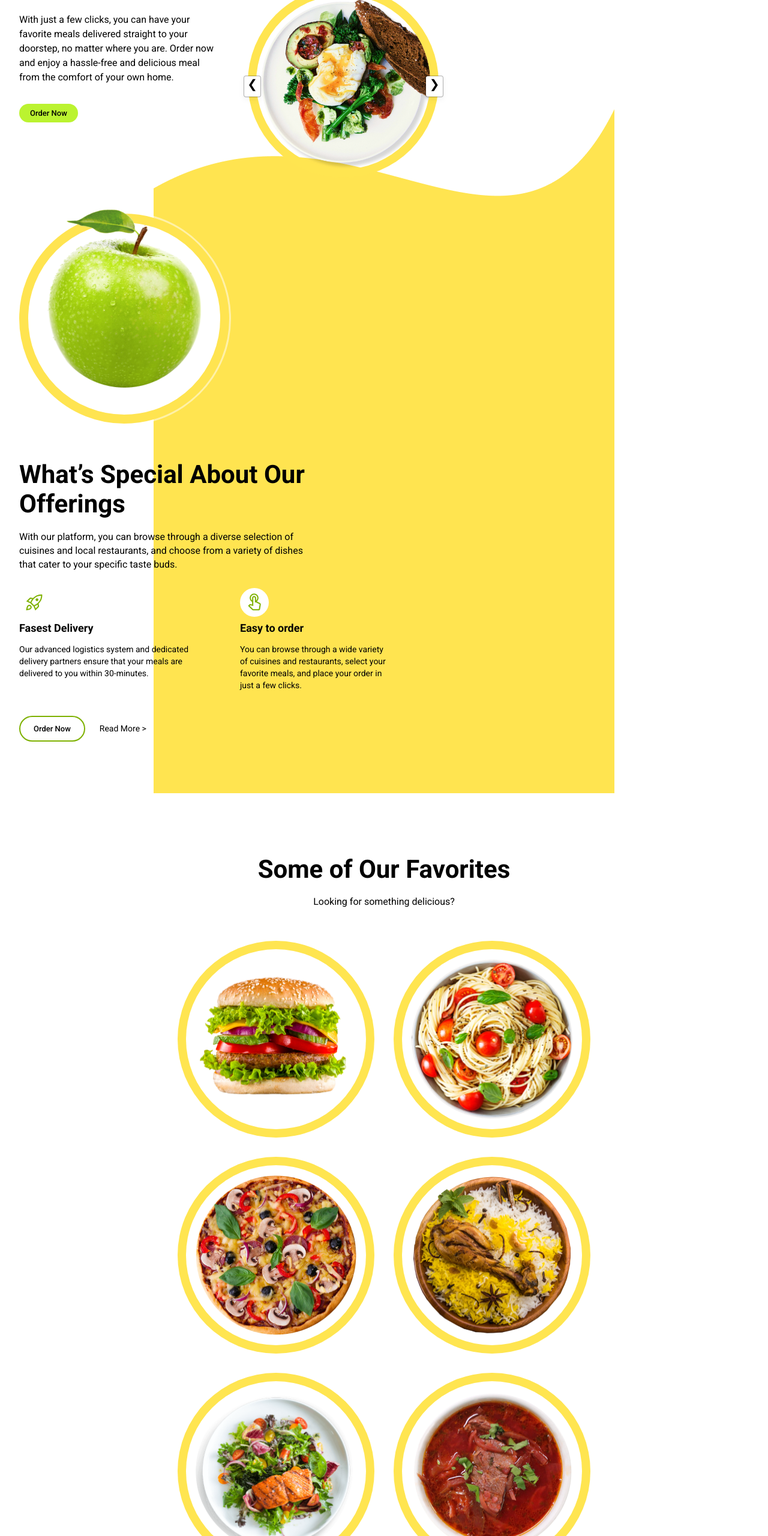
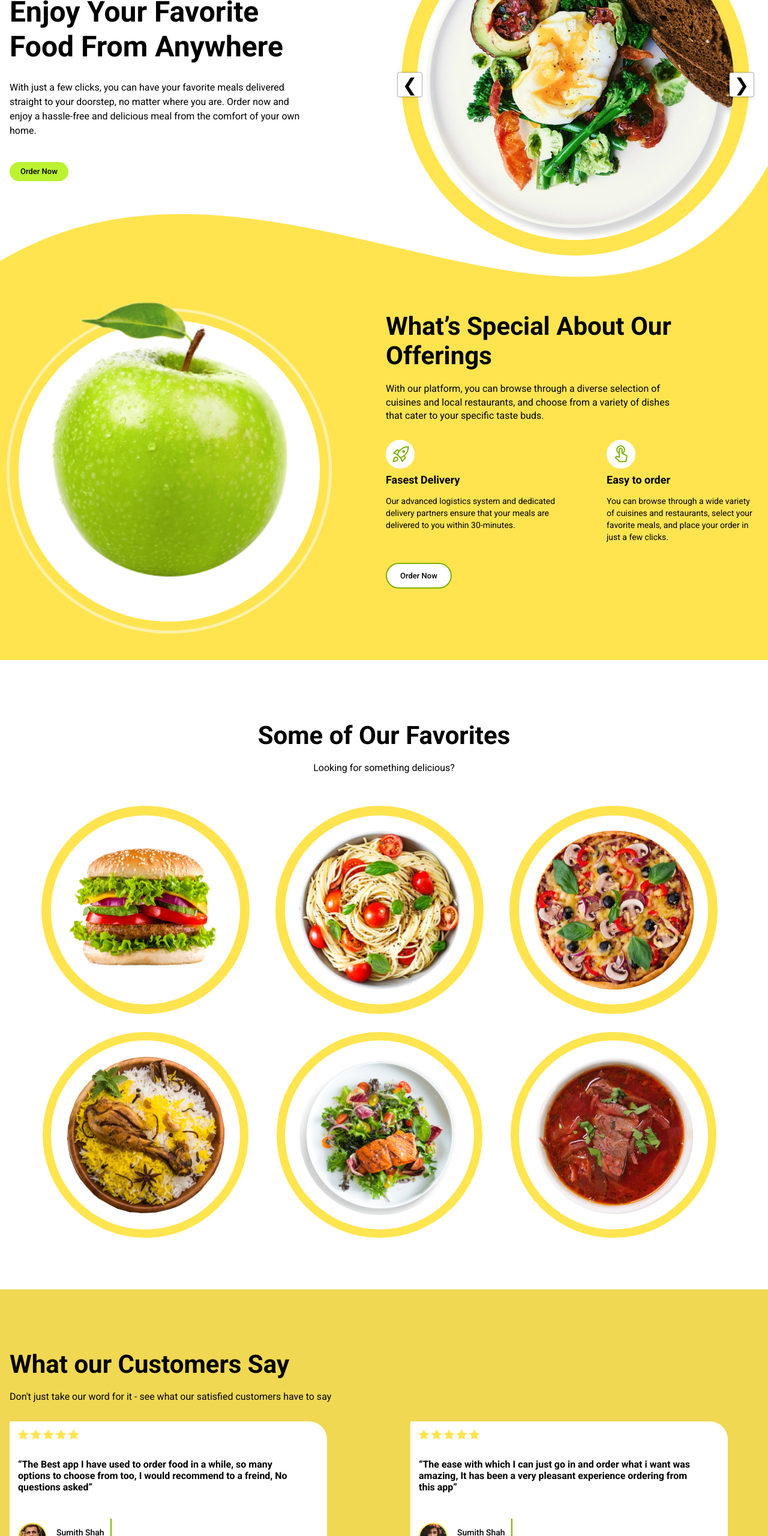
Before and after one commit to YuriiKogut/food-market, a plain HTML site: page index.html in a window 1280 px wide. Shown: the part 240-2800 px from the top of the page at 60% size. Drawn offline with Linux system fonts and the light colour scheme.

Commit message:
final desktop

```diff
--- a/css/styles.css
+++ b/css/styles.css
@@ -960,8 +960,11 @@ top: 50%;
     }
 
     .hero-btn-left {
+        padding: 6px 6px;
+        color: #000;
         display: flex;
         justify-content: center;
+        align-items: center;
         border-radius: 3px;
         position: absolute;
         top:235px;
@@ -976,8 +979,11 @@ top: 50%;
     }
 
     .hero-btn-right {
+        padding: 6px 6px;
+        color: #000;
         display: flex;
         justify-content: center;
+        align-items: center;
         border-radius: 3px;
         position: absolute;
         top: 235px;
@@ -992,7 +998,7 @@ top: 50%;
     }
 
     .hero-btn-left:hover, .hero-btn-right:hover {
-        background-color: #BBF330;
+        color: #BBF330;
     }
 
     .offering {
@@ -1259,7 +1265,9 @@ top: 50%;
 @media screen and (min-width: 1280px) {
 
     .container {
-        max-width: 1280px;
+        max-width: 1248px;
+        padding: 0 16px;
+        margin: 0 auto;
     }
 
     .nav-list {
@@ -1270,4 +1278,225 @@ top: 50%;
         display: block;
     }
 
+    .header {
+        max-width: 1248px;
+        padding: 0 16px;
+        margin: 0 auto;
+    }
+
+    .hero {
+        padding-top: 159px;
+        padding-bottom: 0px;
+        display: flex;
+    }
+
+    .hero-about-title {
+        width: 502px;
+        font-size: 48px;
+        font-weight: 700;
+        line-height: 1.2;
+    }
+
+    .hero-about-paragraph {
+        width: 511px;
+        font-size: 16px;
+        font-weight: 400;
+        width: 500px;
+        margin-top: 28px;
+        line-height: 1.5;
+    }
+
+    .hero-btn-order {
+        margin-top: 40px;
+    }
+
+    .foods {
+        width: 528px;
+        height: 528px;
+        box-shadow: 0 0 0 26px #FFE550;
+        top: -119px;
+        left: 177px;
+    }
+
+    .food-img {
+        width: 528px;
+        height: 528px;
+    }
+
+    .hero-btn-left {
+        width: 40px;
+        height: 40px;
+        left: 145px;
+        top: 130px;
+        font-size: 30px;
+    }
+
+    .hero-btn-right {
+        width: 40px;
+        height: 40px;
+        font-size: 30px;
+        top: 130px;
+        left: 698px;
+    }
+
+    .offering {
+        display: flex;
+        gap: 95px;
+        padding-bottom: 50px;
+    }
+
+    .offering-main-div-img {
+        width: 502px;
+        height: 502px;
+        box-shadow: 0 0 0 5px rgba(255, 255, 255, 0.50);
+    }
+
+    .offering-main-img {
+        width: 396px;
+            height: 502px;
+    }
+
+    .offering-main-icon-tablet {
+        display: none;
+    }
+
+    .offering-main-icon-desktop {
+        display: flex;
+        position: absolute;
+        z-index: -1;
+        left: 50%;
+        top: 29%;
+        transform: translate(-50%, -50%);
+    }
+
+    .offering-main-content {
+        margin: 0;
+    }
+
+    .offering-button {
+        margin-top: 32px;
+    }
+
+    .offering-btn-order {
+        margin: 0;
+    }
+
+    .offering-link {
+        display: none;
+    }
+
+    .favorite {
+        padding-top: 100px;
+        padding-bottom: 100px;
+    }
+
+    .favorite-images {
+        grid-template-columns: repeat(3, 330px);
+    }
+
+    .favorite-div-img {
+        width: 315px;
+        height: 315px;
+        box-shadow: 0 0 0 16px #FFE450;
+    }
+
+    .favorite-div-img-none {
+        width: 315px;
+        height: 315px;
+    }
+
+    .customers-review-one {
+        width: 501px;
+    }
+
+    .customers-review-two {
+        width: 501px;
+    }
+
+    .customers-review {
+        gap: 139px;
+    }
+
+    .customers {
+        overflow: visible;
+        padding: 100px 16px;
+    }
+
+    .customers-main-img-desktop {
+        display: block;
+        position: absolute;
+        overflow: visible;
+        top: 0;
+        left: 0;
+        z-index: -1;
+    }
+
+    .customers-main-img-tablet {
+        display: none;
+    }
+
+    .customers-title {
+        margin: 0;
+    }
+
+    .customers-review-paragraph {
+        width: 473px;
+            height: 63px;
+    }
+
+    .customers-review-person-title::after {
+        content: '';
+        width: 1px;
+        height: 52px;
+        margin-left: 18px;
+        padding-top: 30px;
+        padding-bottom: 5px;
+        border: 1px solid #7EB101;
+        background-color: #7EB101;
+    }
+
+    .customers-banana {
+        position: absolute;
+        width: 430px;
+            height: 200px;
+            top: 581px;
+            left: 730px;
+    }
+
+    .banana-div {
+        margin: 0;
+    }
+
+    .customers-review-one, .customers-review-two{
+        padding: 14px;
+    }
+
+    .subscribe {
+        padding-top: 80px;
+        padding-bottom: 100px;
+    }
+
+    .footer-sections {
+        display: flex;
+        justify-content: space-between;
+    }
+
+    .footer-nav {
+        margin-left: 200px;
+    }
+
+    .footer-background-img-one {
+        top: 210px;
+    }
+
+    .footer-background-img-two {
+        left: 300px;
+    }
+
+    .footer-background-img-three {
+        top: 156px;
+        left: 1000px;
+        transform: rotate(90deg);
+    }
+
 }
--- a/index.html
+++ b/index.html
@@ -165,6 +165,7 @@
     </section>
     <!-- Footer -->
     <footer class="footer container">
+        <div class="footer-sections">
         <div class="footer-sect-one">
         <div class="footer-logo">
             <svg class="footer-logo-icon" width="69" height="51">
@@ -186,6 +187,7 @@
                 <button class="footer-btn">Subscribe</button>
             </form>
             <p class="footer-privacy">By subscribing you agree to with our <a class="footer-privacy-link" href="#">Privacy Policy</a></p>
+        </div>
         </div>
         <ul class="footer-policy">
             <li><a class="footer-policy-item" href="#">Privacy Policy</a></li>
```
